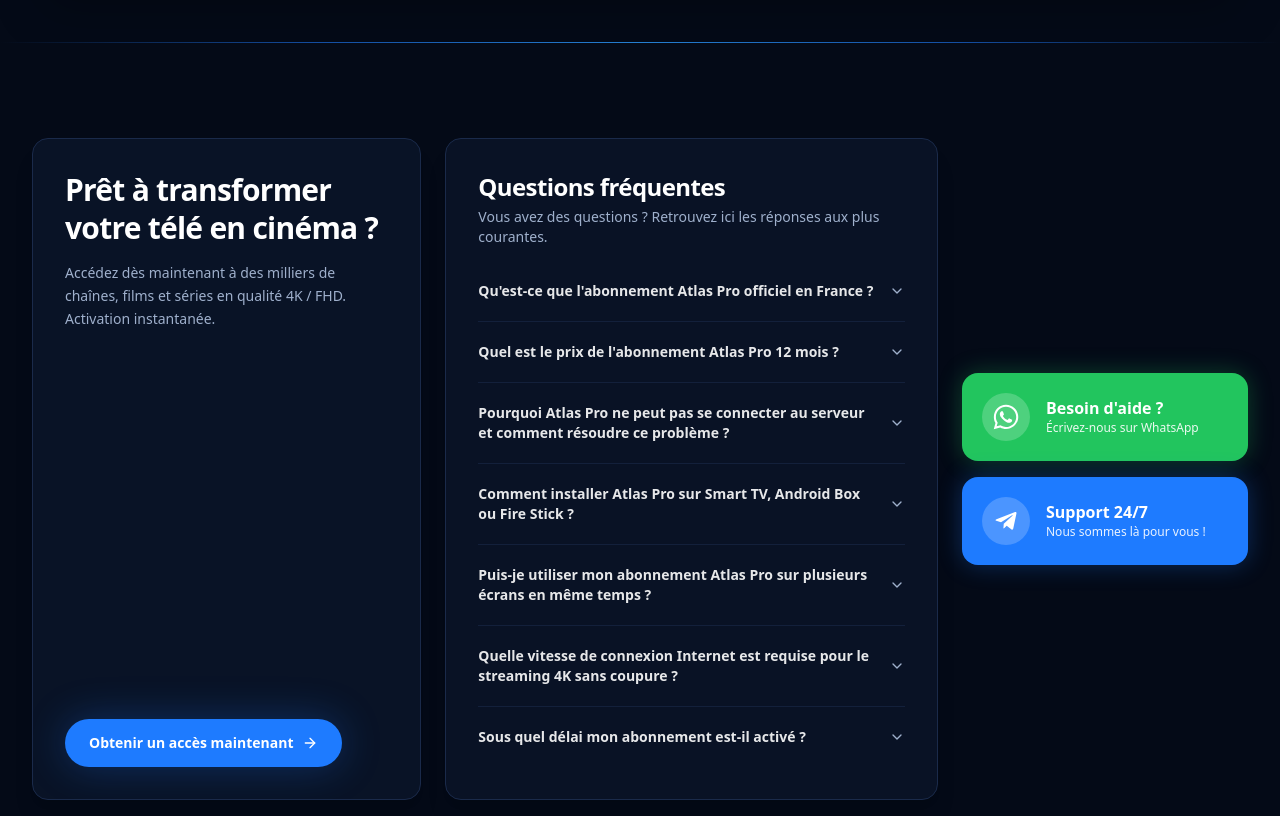
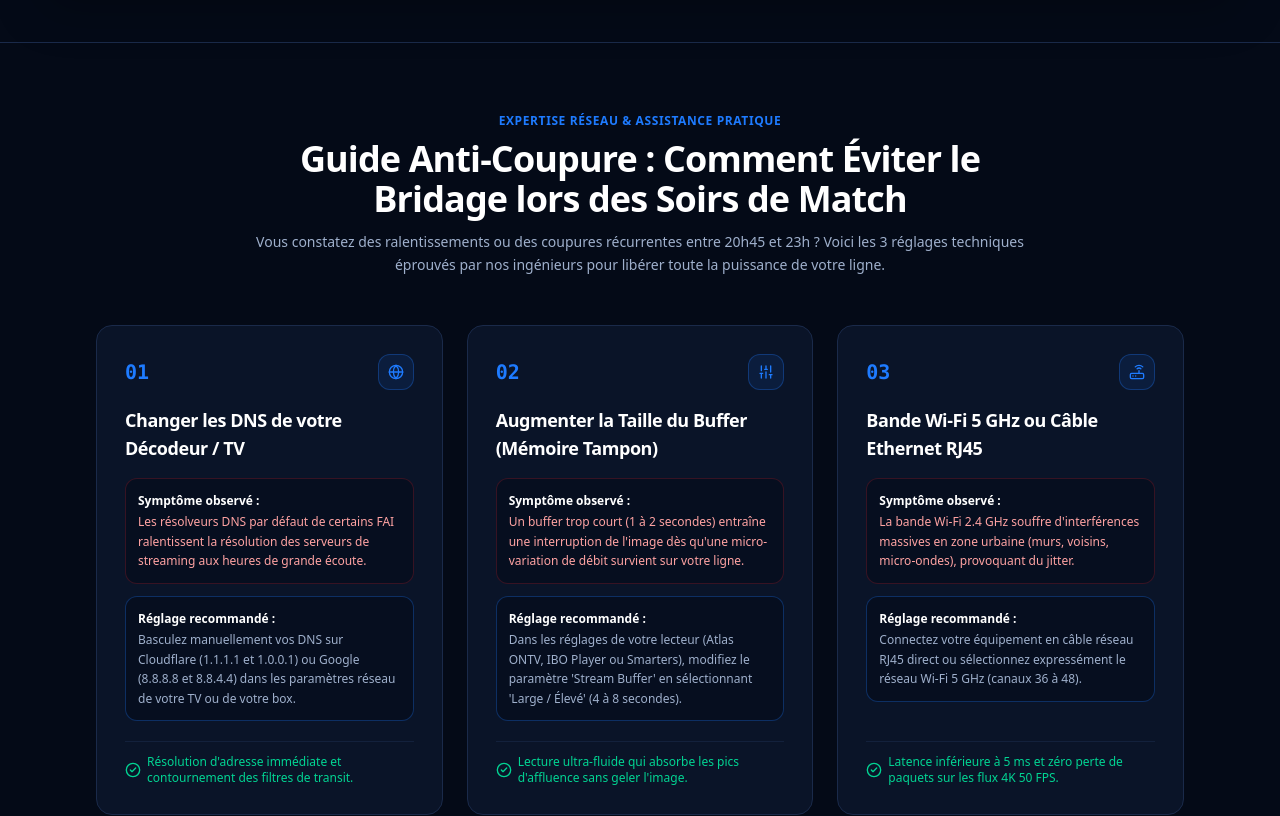
Before and after one commit to json-1400/iboatlaspro, a Next.js app: page / in a window 1280 px wide. Shown: the part 6740-7556 px from the top of the page. Built offline with nearby package versions, Linux system fonts and the light colour scheme; no server answers.

Commit message:
feat(seo): add human E-E-A-T anti-throttling and network optimization guide to homepage

```diff
--- a/src/app/page.tsx
+++ b/src/app/page.tsx
@@ -9,6 +9,7 @@
 import { InfrastructureSection } from "@/components/InfrastructureSection";
 import { HowToStepsSection } from "@/components/HowToStepsSection";
 import { StatsBand } from "@/components/StatsBand";
+import { AntiThrottlingSection } from "@/components/AntiThrottlingSection";
 import { CtaFaqSection } from "@/components/CtaFaqSection";
 import { Footer } from "@/components/Footer";
 
@@ -153,6 +154,9 @@
         {/* Key Performance Stats Band */}
         <StatsBand />
 
+        {/* E-E-A-T Anti-Throttling & Network Optimization Guide */}
+        <AntiThrottlingSection />
+
         {/* CTA, Interactive FAQ Accordion, WhatsApp & Support */}
         <CtaFaqSection />
       </main>
--- /dev/null
+++ b/src/components/AntiThrottlingSection.tsx
@@ -0,0 +1,93 @@
+import { ShieldAlert, Zap, Globe, Router, Sliders, CheckCircle2 } from "lucide-react";
+
+export function AntiThrottlingSection() {
+  const tips = [
+    {
+      step: "01",
+      icon: Globe,
+      title: "Changer les DNS de votre Décodeur / TV",
+      problem: "Les résolveurs DNS par défaut de certains FAI ralentissent la résolution des serveurs de streaming aux heures de grande écoute.",
+      solution: "Basculez manuellement vos DNS sur Cloudflare (1.1.1.1 et 1.0.0.1) ou Google (8.8.8.8 et 8.8.4.4) dans les paramètres réseau de votre TV ou de votre box.",
+      result: "Résolution d'adresse immédiate et contournement des filtres de transit.",
+    },
+    {
+      step: "02",
+      icon: Sliders,
+      title: "Augmenter la Taille du Buffer (Mémoire Tampon)",
+      problem: "Un buffer trop court (1 à 2 secondes) entraîne une interruption de l'image dès qu'une micro-variation de débit survient sur votre ligne.",
+      solution: "Dans les réglages de votre lecteur (Atlas ONTV, IBO Player ou Smarters), modifiez le paramètre 'Stream Buffer' en sélectionnant 'Large / Élevé' (4 à 8 secondes).",
+      result: "Lecture ultra-fluide qui absorbe les pics d'affluence sans geler l'image.",
+    },
+    {
+      step: "03",
+      icon: Router,
+      title: "Bande Wi-Fi 5 GHz ou Câble Ethernet RJ45",
+      problem: "La bande Wi-Fi 2.4 GHz souffre d'interférences massives en zone urbaine (murs, voisins, micro-ondes), provoquant du jitter.",
+      solution: "Connectez votre équipement en câble réseau RJ45 direct ou sélectionnez expressément le réseau Wi-Fi 5 GHz (canaux 36 à 48).",
+      result: "Latence inférieure à 5 ms et zéro perte de paquets sur les flux 4K 50 FPS.",
+    },
+  ];
+
+  return (
+    <section className="py-16 bg-[#040A17] border-t border-[#1A2A4A]">
+      <div className="max-w-6xl mx-auto px-4 sm:px-6 lg:px-8">
+        <div className="text-center max-w-3xl mx-auto mb-12">
+          <span className="text-xs font-bold text-[#1E7BFF] uppercase tracking-wider">
+            EXPERTISE RÉSEAU & ASSISTANCE PRATIQUE
+          </span>
+          <h2 className="mt-2 text-2xl sm:text-3xl md:text-4xl font-extrabold text-white tracking-tight">
+            Guide Anti-Coupure : Comment Éviter le Bridage lors des Soirs de Match
+          </h2>
+          <p className="mt-3 text-sm text-[#9FB0CC] leading-relaxed">
+            Vous constatez des ralentissements ou des coupures récurrentes entre 20h45 et 23h ?
+            Voici les 3 réglages techniques éprouvés par nos ingénieurs pour libérer toute la puissance de votre ligne.
+          </p>
+        </div>
+
+        <div className="grid grid-cols-1 md:grid-cols-3 gap-6">
+          {tips.map((tip) => {
+            const Icon = tip.icon;
+            return (
+              <div
+                key={tip.step}
+                className="p-6 sm:p-7 rounded-2xl bg-[#0A1428] border border-[#1A2A4A] flex flex-col justify-between hover:border-[#1E7BFF]/50 transition-all duration-200"
+              >
+                <div>
+                  <div className="flex items-center justify-between mb-4">
+                    <span className="text-xl font-mono font-extrabold text-[#1E7BFF]">
+                      {tip.step}
+                    </span>
+                    <div className="w-9 h-9 rounded-xl bg-[#1E7BFF]/10 border border-[#1E7BFF]/30 flex items-center justify-center text-[#1E7BFF]">
+                      <Icon className="w-4 h-4" />
+                    </div>
+                  </div>
+
+                  <h3 className="text-lg font-bold text-white tracking-tight">
+                    {tip.title}
+                  </h3>
+
+                  <div className="mt-4 space-y-3 text-xs leading-relaxed">
+                    <div className="p-3 rounded-xl bg-[#060E1F] border border-red-500/20 text-red-300">
+                      <strong className="block text-white mb-0.5">Symptôme observé :</strong>
+                      {tip.problem}
+                    </div>
+
+                    <div className="p-3 rounded-xl bg-[#060E1F] border border-[#1E7BFF]/30 text-[#9FB0CC]">
+                      <strong className="block text-white mb-0.5">Réglage recommandé :</strong>
+                      {tip.solution}
+                    </div>
+                  </div>
+                </div>
+
+                <div className="mt-5 pt-3 border-t border-[#1A2A4A]/60 flex items-center gap-1.5 text-xs text-emerald-400 font-medium">
+                  <CheckCircle2 className="w-4 h-4 flex-shrink-0" />
+                  <span>{tip.result}</span>
+                </div>
+              </div>
+            );
+          })}
+        </div>
+      </div>
+    </section>
+  );
+}
```
